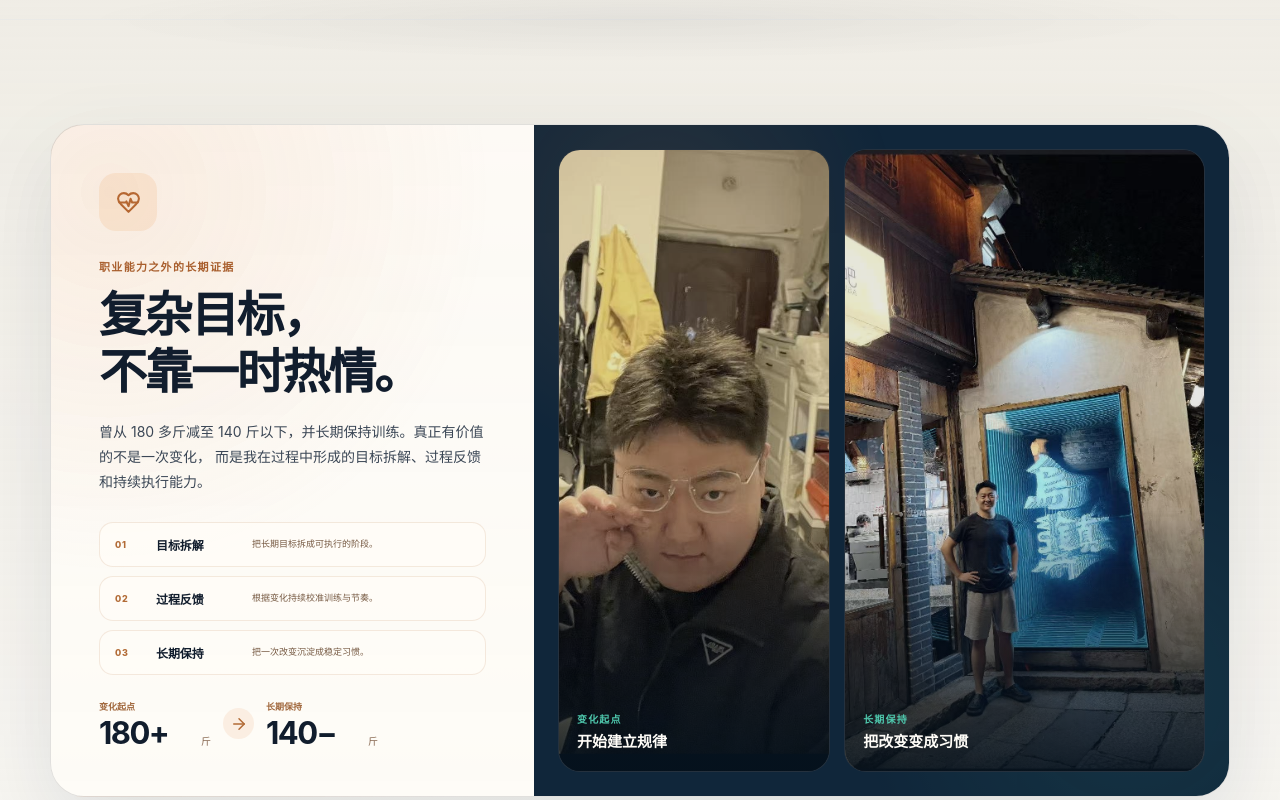
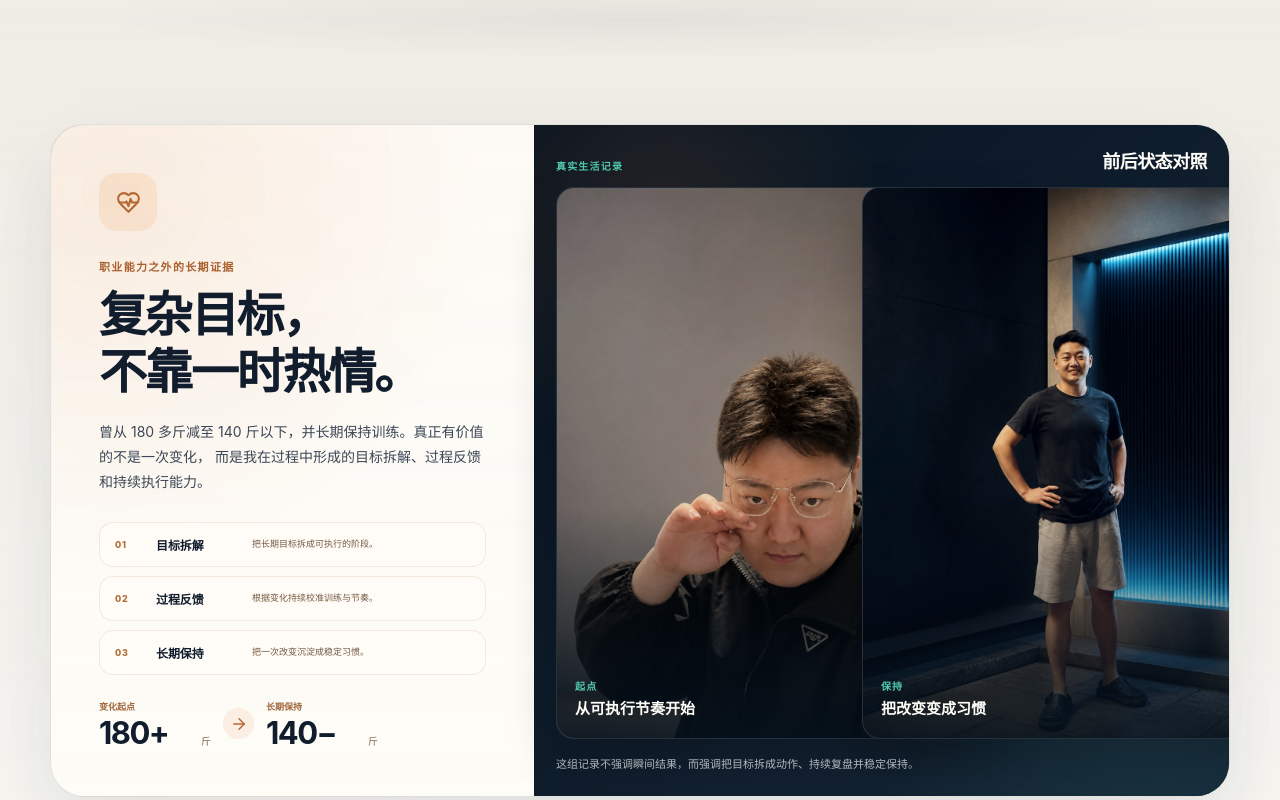
Before and after one commit to WalDesigner/melon-personal-proof-system, a Next.js app: page / in a window 1280 px wide. Shown: the part 3240-4040 px from the top of the page. Built offline with nearby package versions, Linux system fonts and the light colour scheme; no server answers.

Commit message:
feat: polish discipline proof section

```diff
--- a/app/(root)/page.tsx
+++ b/app/(root)/page.tsx
@@ -291,28 +291,37 @@ export default function HomePage() {
             </div>
 
             <div className="discipline-gallery" id="discipline-photos" aria-label="本人长期体重管理生活记录">
+              <div className="discipline-gallery-heading">
+                <span>真实生活记录</span>
+                <strong>前后状态对照</strong>
+              </div>
+              <div className="discipline-photo-pair">
                 <figure className="discipline-photo discipline-photo-before">
                   <Image
                     alt="体重管理变化起点的本人生活记录"
-                  height="1280"
+                    height="1402"
                     loading="lazy"
-                  src="/images/discipline-before.jpg"
+                    src="/images/discipline-before-v2.jpg"
                     unoptimized
-                  width="960"
+                    width="1122"
                   />
-                <figcaption><span>变化起点</span><strong>开始建立规律</strong></figcaption>
+                  <figcaption><span>起点</span><strong>从可执行节奏开始</strong></figcaption>
                 </figure>
                 <figure className="discipline-photo discipline-photo-after">
                   <Image
                     alt="长期保持训练后的本人生活记录"
-                  height="1499"
+                    height="1402"
                     loading="lazy"
-                  src="/images/discipline-after.jpg"
+                    src="/images/discipline-after-v2.jpg"
                     unoptimized
-                  width="1121"
+                    width="1122"
                   />
-                <figcaption><span>长期保持</span><strong>把改变变成习惯</strong></figcaption>
+                  <figcaption><span>保持</span><strong>把改变变成习惯</strong></figcaption>
                 </figure>
+              </div>
+              <p className="discipline-gallery-note">
+                这组记录不强调瞬间结果，而强调把目标拆成动作、持续复盘并稳定保持。
+              </p>
             </div>
           </div>
         </div>
--- a/app/globals.css
+++ b/app/globals.css
@@ -1748,10 +1748,13 @@ p {
 .discipline-gallery {
   position: relative;
   display: grid;
-  min-height: 660px;
-  padding: 24px;
-  background: #10263a;
-  grid-template-columns: 0.86fr 1.14fr;
+  min-height: 0;
+  padding: 22px;
+  align-content: center;
+  background:
+    linear-gradient(135deg, rgba(7, 17, 30, 0.98), rgba(23, 41, 58, 0.96)),
+    #10263a;
+  grid-template-rows: auto minmax(0, 1fr) auto;
   gap: 14px;
 }
 
@@ -1766,6 +1769,41 @@ p {
     radial-gradient(circle at 86% 84%, rgba(79, 201, 174, 0.17), transparent 34%);
 }
 
+.discipline-gallery-heading,
+.discipline-gallery-note {
+  position: relative;
+  z-index: 1;
+}
+
+.discipline-gallery-heading {
+  display: flex;
+  align-items: end;
+  justify-content: space-between;
+  color: var(--white);
+  gap: 18px;
+}
+
+.discipline-gallery-heading span {
+  color: var(--teal);
+  font-size: 10px;
+  font-weight: 800;
+  letter-spacing: 0.12em;
+}
+
+.discipline-gallery-heading strong {
+  font-size: 18px;
+  letter-spacing: -0.03em;
+}
+
+.discipline-photo-pair {
+  position: relative;
+  z-index: 1;
+  display: grid;
+  align-items: stretch;
+  grid-template-columns: 0.92fr 1.08fr;
+  gap: 12px;
+}
+
 .discipline-photo {
   position: relative;
   z-index: 1;
@@ -1773,8 +1811,10 @@ p {
   margin: 0;
   overflow: hidden;
   border: 1px solid rgba(255, 255, 255, 0.12);
-  border-radius: 22px;
+  border-radius: 18px;
+  aspect-ratio: 4 / 5;
   background: #071523;
+  box-shadow: 0 22px 48px rgba(0, 0, 0, 0.22);
 }
 
 .discipline-photo img {
@@ -1785,15 +1825,13 @@ p {
 }
 
 .discipline-photo-before img {
-  object-position: 52% 68%;
-  filter: saturate(0.72) contrast(1.04) brightness(0.88);
-  transform: translateY(-10%) scale(1.24);
-  transform-origin: 52% 70%;
+  object-position: 50% 50%;
+  filter: saturate(0.9) contrast(1.02) brightness(0.94);
 }
 
 .discipline-photo-after img {
-  object-position: 49% 50%;
-  filter: saturate(0.82) contrast(1.02) brightness(0.9);
+  object-position: 50% 50%;
+  filter: saturate(0.95) contrast(1.03) brightness(0.96);
 }
 
 .discipline-photo::after {
@@ -1825,6 +1863,13 @@ p {
 .discipline-photo figcaption strong {
   font-size: 15px;
   line-height: 1.45;
+}
+
+.discipline-gallery-note {
+  margin: 2px 0 0;
+  color: rgba(255, 255, 255, 0.68);
+  font-size: 11px;
+  line-height: 1.7;
 }
 
 .contact-section { padding: 80px 0 118px; }
@@ -2259,7 +2304,8 @@ p {
   .experience-intro { position: static; max-width: 660px; }
   .discipline-layout { grid-template-columns: 1fr; }
   .discipline-copy { padding: 48px; }
-  .discipline-gallery { min-height: 650px; }
+  .discipline-gallery { padding: 18px; }
+  .discipline-photo-pair { grid-template-columns: 1fr 1fr; }
   .contact-card { grid-template-columns: 1fr; }
   .contact-actions { justify-content: flex-start; }
   .footer-main { grid-template-columns: 1fr; gap: 45px; }
@@ -2356,7 +2402,9 @@ p {
   .discipline-methods small { grid-column: 2; }
   .discipline-result { justify-content: space-between; }
   .discipline-result > div { min-width: 96px; }
-  .discipline-gallery { min-height: 510px; padding: 12px; gap: 8px; }
+  .discipline-gallery { padding: 12px; gap: 10px; }
+  .discipline-gallery-heading { align-items: flex-start; flex-direction: column; gap: 3px; }
+  .discipline-photo-pair { gap: 8px; }
   .discipline-photo { border-radius: 15px; }
   .discipline-photo figcaption { right: 11px; bottom: 12px; left: 11px; }
   .discipline-photo figcaption strong { font-size: 12px; }
```
Also changed, not shown: public/images/discipline-after-v2.jpg (added), public/images/discipline-before-v2.jpg (added). Lines whose indentation alone changed are shown as unchanged.
